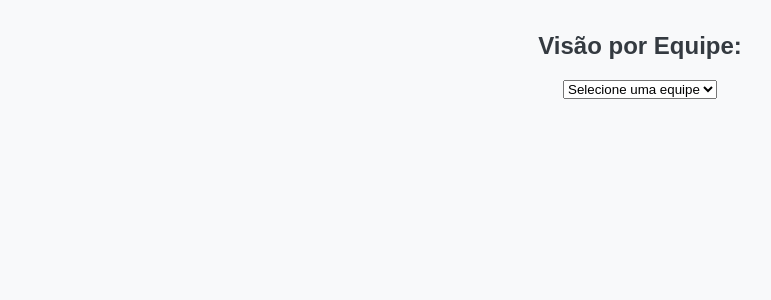
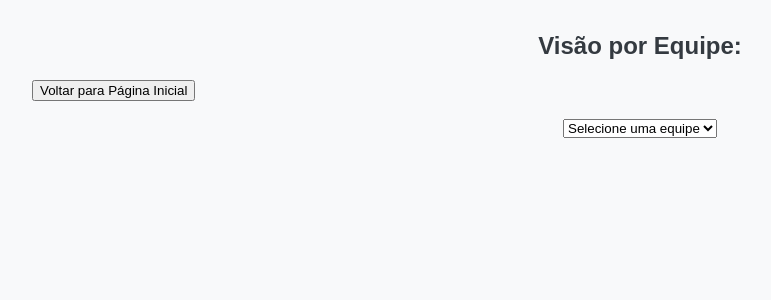
Before and after one commit to JulyelsonSilva/ECC_Fase1, a Flask app: page /visao-equipes in a window 1280 px wide. Shown: the top 300 px of the page, without its empty margins (0-771 px from the left). Run offline with Flask 3, Linux system fonts and the light colour scheme.

Commit message:
Update visao_equipes.html

```diff
--- a/templates/visao_equipes.html
+++ b/templates/visao_equipes.html
@@ -2,6 +2,12 @@
 {% extends "base.html" %}
 {% block content %}
   <h2 style="text-align: center;">Visão por Equipe: {{ equipe_selecionada }}</h2>
+ <!-- Botão para voltar à página inicial -->
+  <a href="{{ url_for('index') }}">
+    <button type="button">Voltar para Página Inicial</button>
+  </a>
+  <br><br>
+
   <form method="get" style="text-align: center; margin-bottom: 20px;">
     <select name="equipe" onchange="this.form.submit()">
       <option value="">Selecione uma equipe</option>
```
